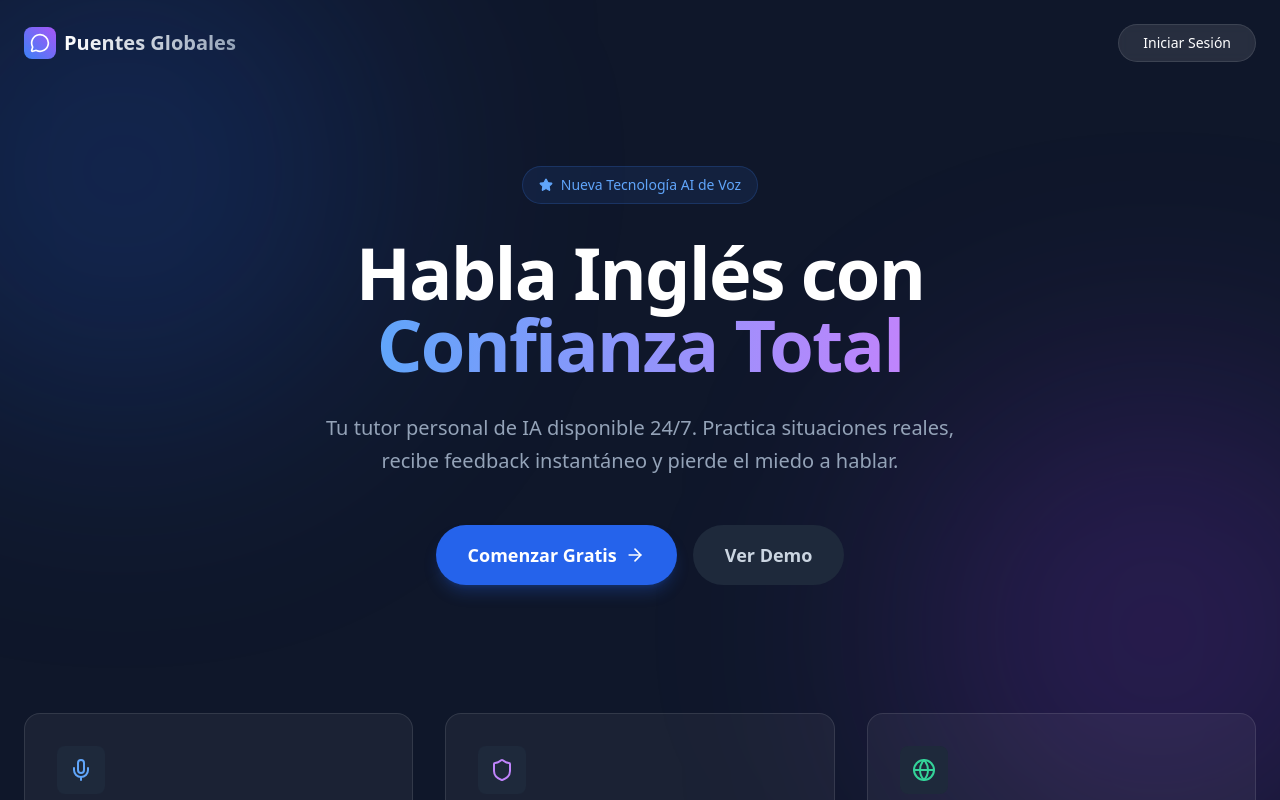
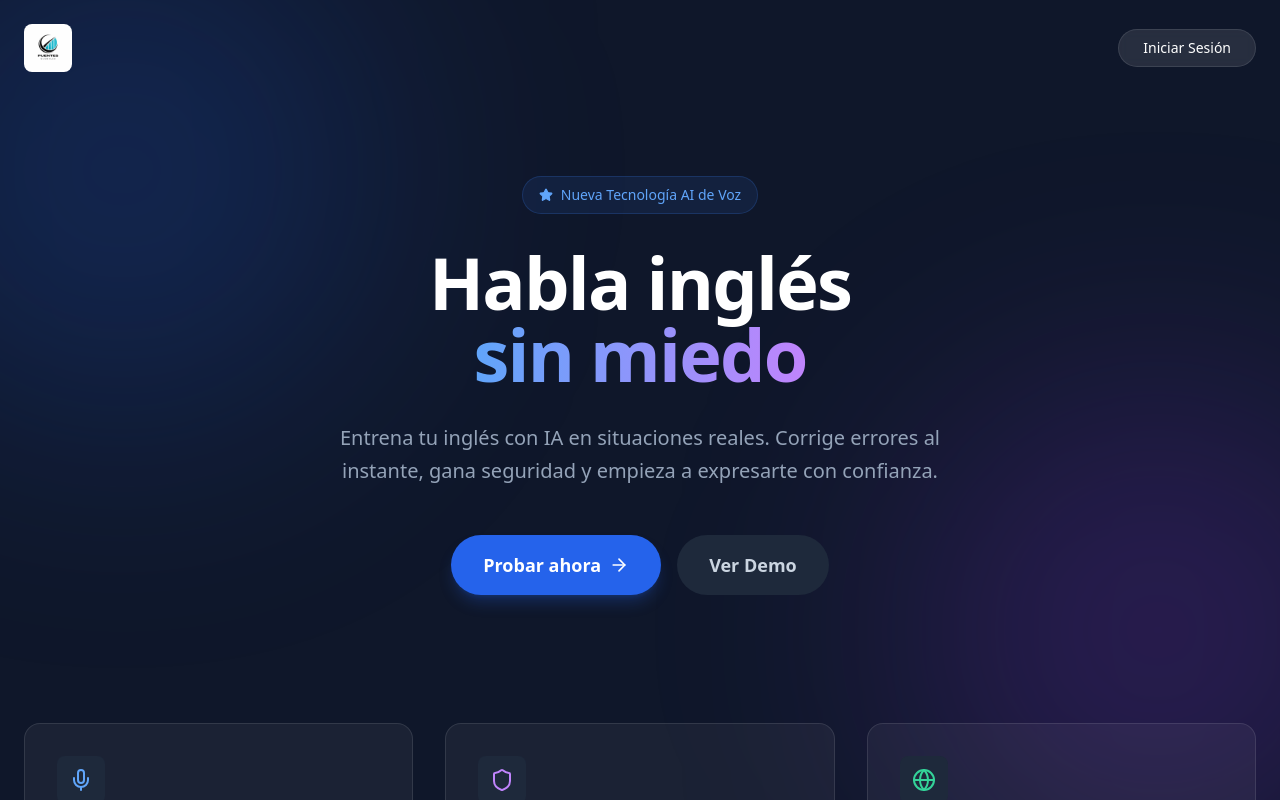
Before and after one commit to wokpass-dev/mvp-idiomas-ai, a React (Vite) app in the folder client/: page / in a window 1280 px wide. Shown: the top 800 px of the page. Built offline with nearby package versions, Linux system fonts and the light colour scheme.

Commit message:
UI: Update Landing/Login with new Logo and Copy

```diff
--- a/client/src/components/LandingPage.jsx
+++ b/client/src/components/LandingPage.jsx
@@ -18,12 +18,8 @@ const LandingPage = () => {
                 {/* Navigation */}
                 <nav className="container mx-auto px-6 py-6 flex justify-between items-center">
                     <div className="flex items-center gap-2">
-                        <div className="w-8 h-8 bg-gradient-to-tr from-blue-500 to-purple-500 rounded-lg flex items-center justify-center">
-                            <MessageCircle size={20} className="text-white" />
-                        </div>
-                        <span className="text-xl font-bold bg-clip-text text-transparent bg-gradient-to-r from-white to-slate-400">
-                            Puentes Globales
-                        </span>
+                        {/* Logo Update */}
+                        <img src="/logo.jpg" alt="Puentes Globales" className="h-12 w-auto rounded-lg" />
                     </div>
                     <button
                         onClick={() => navigate('/login')}
@@ -46,15 +42,16 @@ const LandingPage = () => {
                         </div>
 
                         <h1 className="text-5xl md:text-7xl font-bold mb-8 tracking-tight">
-                            Habla Inglés con <br />
+                            Habla inglés <br />
                             <span className="text-transparent bg-clip-text bg-gradient-to-r from-blue-400 to-purple-400">
-                                Confianza Total
+                                sin miedo
                             </span>
                         </h1>
 
                         <p className="text-xl text-slate-400 max-w-2xl mx-auto mb-12 leading-relaxed">
-                            Tu tutor personal de IA disponible 24/7. Practica situaciones reales,
-                            recibe feedback instantáneo y pierde el miedo a hablar.
+                            Entrena tu inglés con IA en situaciones reales.
+                            Corrige errores al instante, gana seguridad
+                            y empieza a expresarte con confianza.
                         </p>
 
                         <div className="flex flex-col sm:flex-row gap-4 justify-center items-center">
@@ -62,7 +59,7 @@ const LandingPage = () => {
                                 onClick={() => navigate('/login')}
                                 className="group relative px-8 py-4 bg-blue-600 hover:bg-blue-500 rounded-full font-semibold text-lg transition-all flex items-center gap-2 shadow-lg shadow-blue-600/25"
                             >
-                                Comenzar Gratis
+                                Probar ahora
                                 <ArrowRight size={20} className="group-hover:translate-x-1 transition-transform" />
                             </button>
                             <button className="px-8 py-4 bg-slate-800 hover:bg-slate-700 rounded-full font-semibold text-lg transition-all text-slate-300">
--- a/client/src/components/Login.jsx
+++ b/client/src/components/Login.jsx
@@ -42,6 +42,9 @@ export default function Login() {
     return (
         <div className="min-h-screen bg-slate-900 flex items-center justify-center p-4">
             <div className="bg-slate-800 p-8 rounded-2xl shadow-xl w-full max-w-md border border-slate-700">
+                <div className="flex justify-center mb-6">
+                    <img src="/logo.jpg" alt="Puentes Globales" className="h-16 w-auto rounded-lg shadow-lg" />
+                </div>
                 <h1 className="text-2xl font-bold bg-gradient-to-r from-blue-400 to-emerald-400 bg-clip-text text-transparent mb-6 text-center">
                     {isSignUp ? 'Crear Cuenta' : 'Iniciar Sesión'}
                 </h1>
```
Also changed, not shown: client/public/logo.jpg (added).
